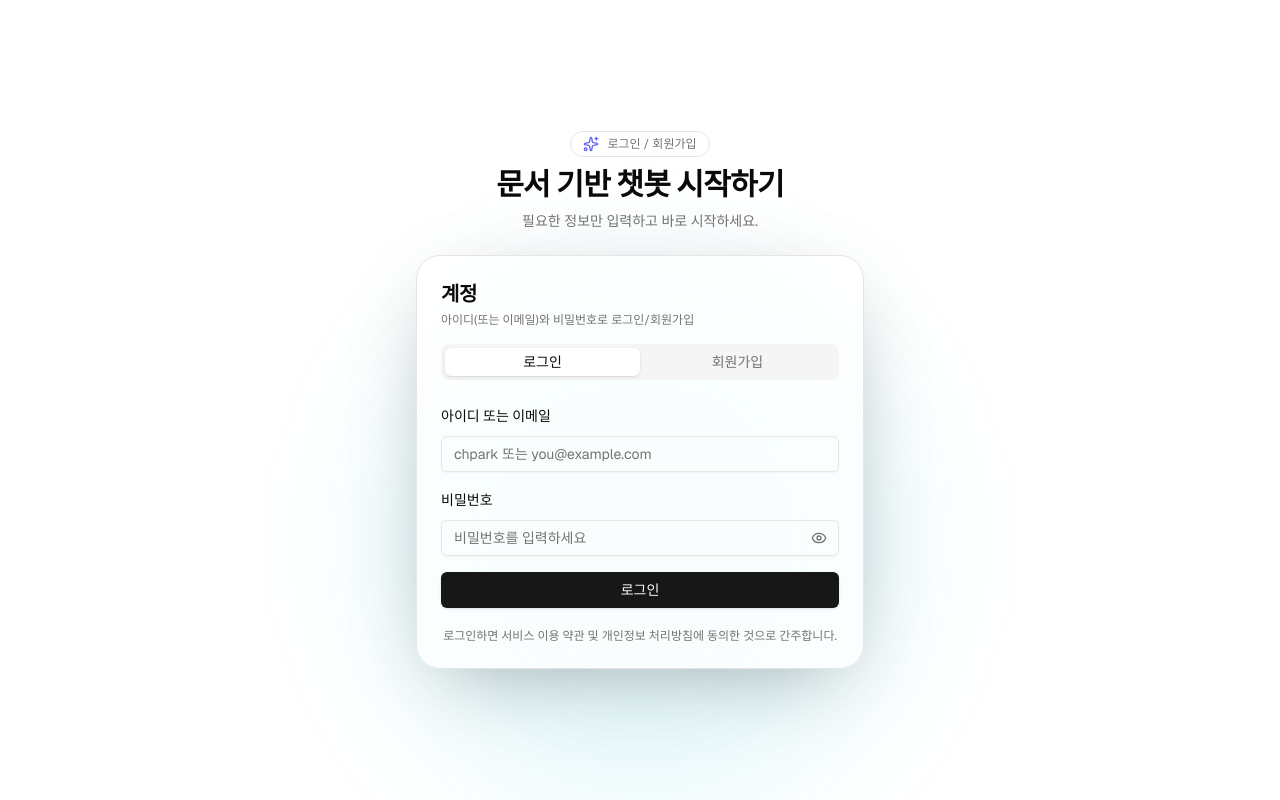
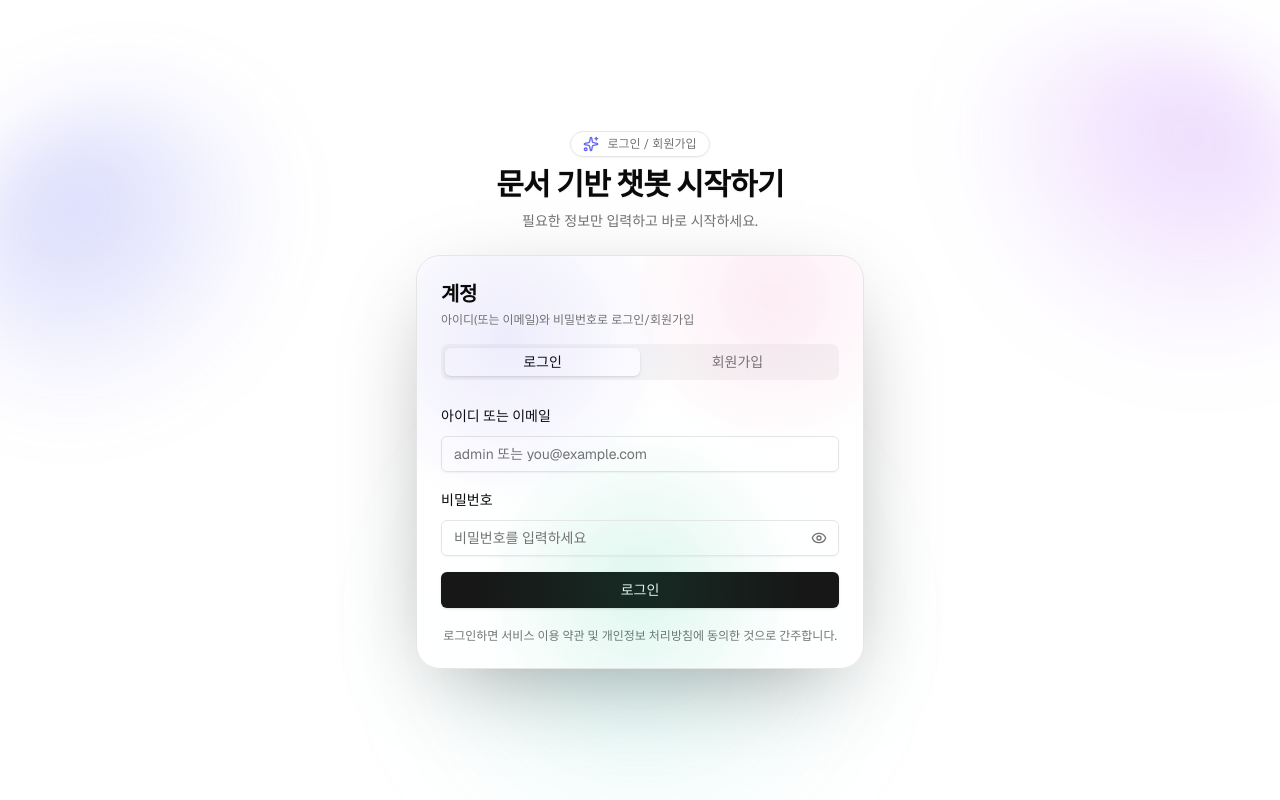
Before and after one commit to chpark1358/docbot, a Next.js app: page /login in a window 1280 px wide. Built offline with nearby package versions, Linux system fonts and the light colour scheme; no server answers.

Commit message:
style: update login placeholders and 3D hero visuals

```diff
--- a/src/app/login/login-client.tsx
+++ b/src/app/login/login-client.tsx
@@ -98,24 +98,26 @@ export function LoginClient() {
   return (
     <main className="relative min-h-screen overflow-hidden bg-background">
       <div className="pointer-events-none absolute inset-0">
-        <div className="absolute -left-16 top-24 h-[340px] w-[340px] rounded-full bg-indigo-500/12 blur-3xl" />
-        <div className="absolute -right-16 top-10 h-[420px] w-[420px] rounded-full bg-purple-500/12 blur-3xl" />
-        <div className="absolute bottom-0 left-1/2 h-[520px] w-[520px] -translate-x-1/2 rounded-full bg-cyan-500/10 blur-3xl" />
+        <div className="absolute -left-10 top-24 h-[360px] w-[360px] rounded-[48%] bg-[radial-gradient(circle_at_30%_30%,rgba(99,102,241,0.28),transparent_60%)] blur-2xl" />
+        <div className="absolute -right-12 top-10 h-[420px] w-[420px] rounded-[46%] bg-[radial-gradient(circle_at_70%_20%,rgba(168,85,247,0.26),transparent_55%)] blur-2xl" />
+        <div className="absolute bottom-[-80px] left-1/2 h-[520px] w-[520px] -translate-x-1/2 rounded-[52%] bg-[radial-gradient(circle_at_50%_50%,rgba(45,212,191,0.22),transparent_60%)] blur-3xl" />
+        <div className="absolute inset-0 bg-[linear-gradient(120deg,rgba(255,255,255,0.12)_0%,rgba(255,255,255,0)_35%,rgba(255,255,255,0.12)_70%)]" />
       </div>
 
       <div className="relative mx-auto flex min-h-screen w-full max-w-5xl items-center justify-center px-6 py-16">
         <section className="w-full max-w-md">
           <div className="mb-6 space-y-2 text-center">
-            <div className="inline-flex items-center gap-2 rounded-full border bg-card/70 px-3 py-1 text-xs text-muted-foreground backdrop-blur">
-              <Sparkles className="h-4 w-4 text-indigo-500" />
+            <div className="inline-flex items-center gap-2 rounded-full border bg-card/80 px-3 py-1 text-xs text-muted-foreground backdrop-blur shadow-sm">
+              <Sparkles className="h-4 w-4 text-indigo-500 drop-shadow-sm" />
               로그인 / 회원가입
             </div>
-            <h1 className="text-3xl font-semibold tracking-tight text-foreground">문서 기반 챗봇 시작하기</h1>
+            <h1 className="text-3xl font-semibold tracking-tight text-foreground drop-shadow-sm">문서 기반 챗봇 시작하기</h1>
             <p className="text-sm text-muted-foreground">필요한 정보만 입력하고 바로 시작하세요.</p>
           </div>
 
-          <div className="relative rounded-[24px] border bg-card/75 p-6 shadow-[0_22px_80px_-28px_rgba(0,0,0,0.35)] backdrop-blur-xl">
-            <div className="mb-4 space-y-1">
+          <div className="relative overflow-hidden rounded-[24px] border bg-card/85 p-6 shadow-[0_26px_90px_-28px_rgba(0,0,0,0.40)] backdrop-blur-xl">
+            <div className="pointer-events-none absolute inset-0 bg-[radial-gradient(circle_at_20%_20%,rgba(79,70,229,0.10),transparent_35%),radial-gradient(circle_at_80%_10%,rgba(236,72,153,0.10),transparent_30%),radial-gradient(circle_at_50%_80%,rgba(16,185,129,0.12),transparent_40%)]" />
+            <div className="relative mb-4 space-y-1">
               <h2 className="text-xl font-semibold tracking-tight">계정</h2>
               <p className="text-xs text-muted-foreground">아이디(또는 이메일)와 비밀번호로 로그인/회원가입</p>
             </div>
@@ -133,7 +135,7 @@ export function LoginClient() {
                     <Input
                       id="identifier"
                       autoComplete="username"
-                      placeholder="chpark 또는 you@example.com"
+                      placeholder="admin 또는 you@example.com"
                       value={identifier}
                       onChange={(event) => setIdentifier(event.target.value)}
                       disabled={isPending}
@@ -188,7 +190,7 @@ export function LoginClient() {
                     <Input
                       id="identifier_signup"
                       autoComplete="username"
-                      placeholder="chpark 또는 you@example.com"
+                      placeholder="admin 또는 you@example.com"
                       value={identifier}
                       onChange={(event) => setIdentifier(event.target.value)}
                       disabled={isPending}
@@ -201,7 +203,7 @@ export function LoginClient() {
                     <Input
                       id="display_name"
                       autoComplete="name"
-                      placeholder="표시할 이름 (예: 박찬호)"
+                      placeholder="표시할 이름 (예: 홍길동)"
                       value={displayName}
                       onChange={(event) => setDisplayName(event.target.value)}
                       disabled={isPending}
```
